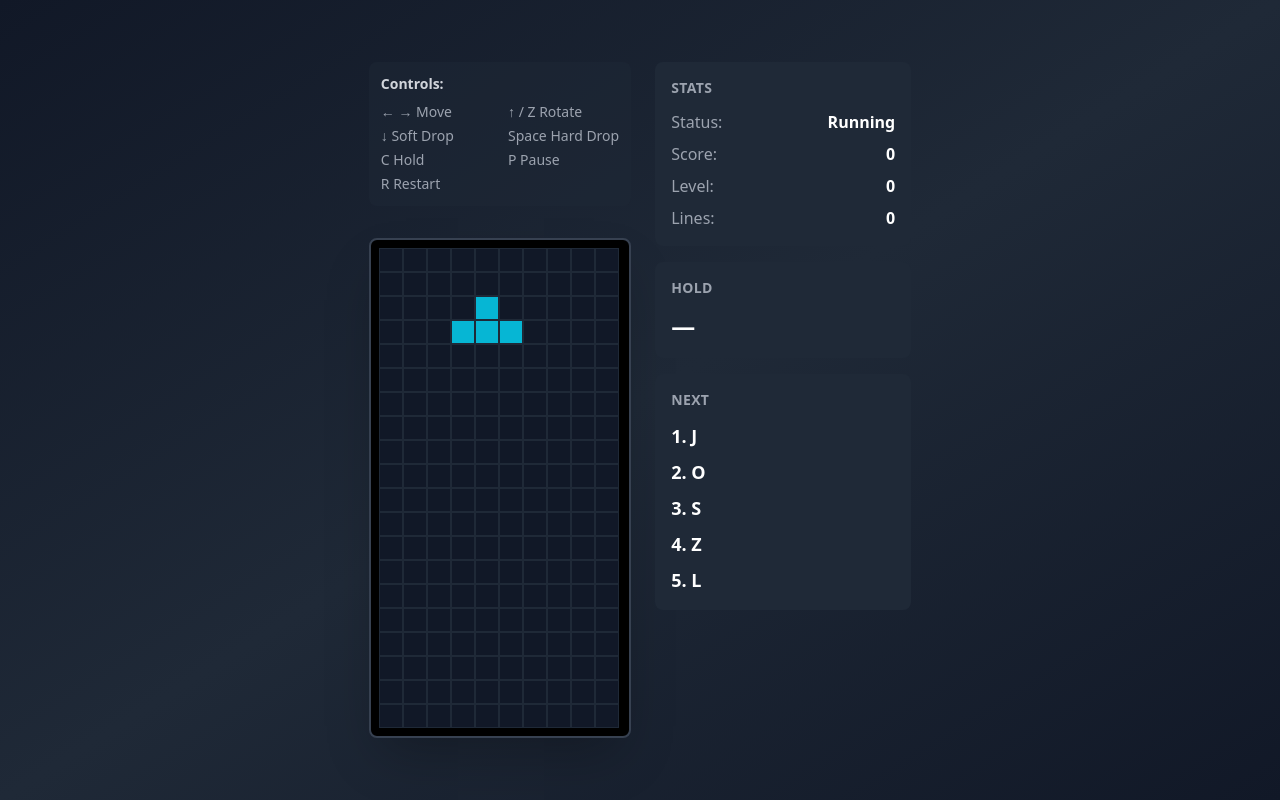
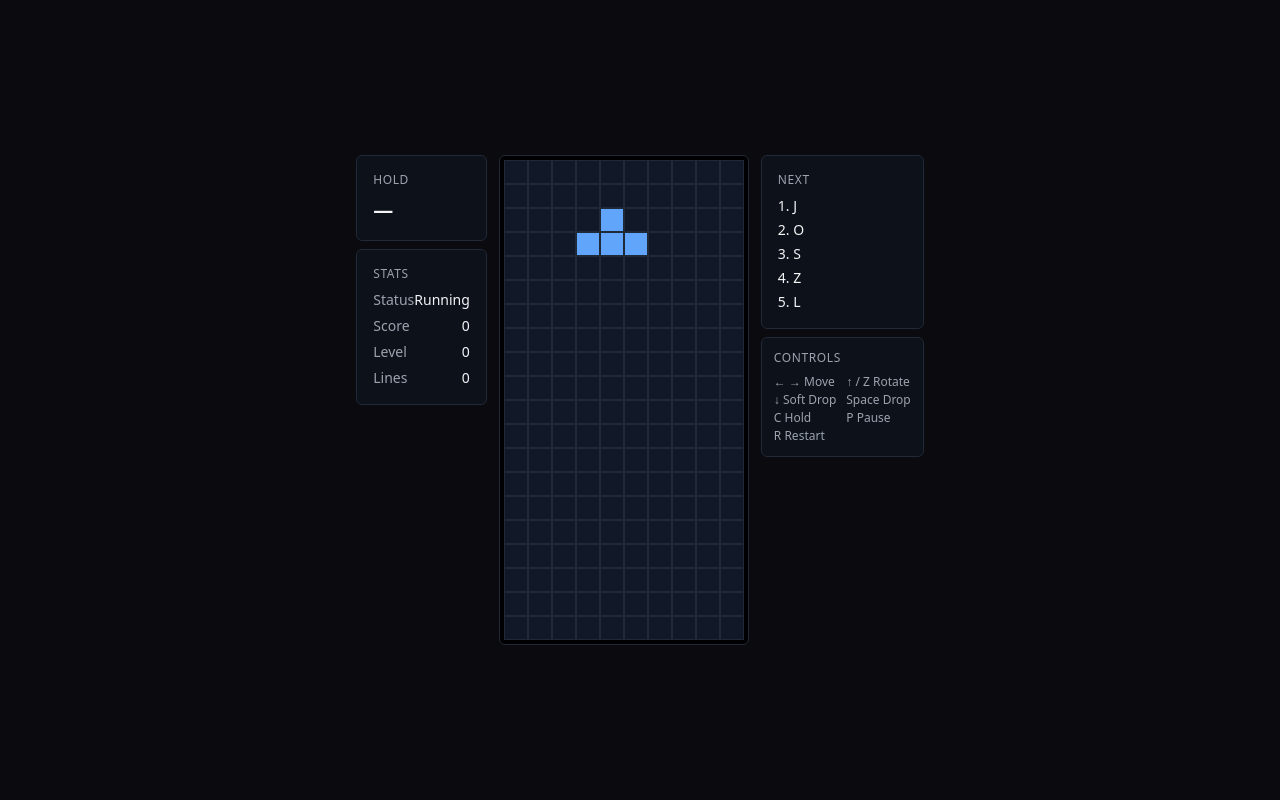
Before and after one commit to ItsRicmor/tetris-game, a Next.js app: page /tetris in a window 1280 px wide. Built offline with nearby package versions, Linux system fonts and the light colour scheme.

Commit message:
Redesign UI with minimal light/dark theme system and responsive mobile-first layout

```diff
--- a/features/tetris/TetrisClient.tsx
+++ b/features/tetris/TetrisClient.tsx
@@ -10,6 +10,7 @@ import { Stats } from "./components/Stats";
 import { HoldDisplay } from "./components/HoldDisplay";
 import { NextQueue } from "./components/NextQueue";
 import { Controls } from "./components/Controls";
+import { ThemeProvider, useTheme, themeConfig } from "./context/ThemeContext";
 
 const GAME_CONFIG = {
   width: 10,
@@ -22,7 +23,9 @@ const GAME_CONFIG = {
   fallIntervalCapMs: 100,
 } as const;
 
-const TetrisClient = () => {
+const TetrisClientContent = () => {
+  const { theme } = useTheme();
+  const colors = themeConfig[theme];
   const [mounted, setMounted] = useState(false);
   const game = useMemo(() => new Game(GAME_CONFIG), []);
   const [snap, setSnap] = useState(() => game.getSnapshot());
@@ -40,31 +43,36 @@ const TetrisClient = () => {
 
   if (!mounted) {
     return (
-      <div className="min-h-screen bg-gradient-to-br from-gray-900 via-gray-800 to-gray-900 flex items-center justify-center">
-        <div className="text-white">Loading...</div>
+      <div className={`min-h-screen ${colors.bg} flex items-center justify-center`}>
+        <div className={colors.text}>Loading...</div>
       </div>
     );
   }
 
   return (
-    <div className="min-h-screen bg-gradient-to-br from-gray-900 via-gray-800 to-gray-900 flex items-center justify-center">
-      <div className="w-full">
-        <div className="flex flex-col lg:flex-row gap-6 items-start justify-center">
-          <div className="flex flex-col gap-4">
-            <Controls />
-            <Board snap={snap} />
-            <GameStatus status={snap.status} />
-          </div>
-
-          <div className="flex flex-col gap-4 w-full lg:w-64">
+    <div className={`min-h-screen ${colors.bg} flex items-center justify-center p-3 sm:p-4`}>
+      <div className="w-full max-w-6xl">
+        <div className="flex flex-col gap-3 sm:gap-4 items-center justify-center">
+          <div className="flex flex-col sm:flex-row gap-3 w-full justify-center items-start">
+            <div className="flex gap-2 w-full sm:w-auto justify-between sm:flex-col sm:order-1">
+              <HoldDisplay hold={snap.hold} canHold={snap.canHold} />
               <Stats
                 status={snap.status}
                 score={snap.score}
                 level={snap.level}
                 lines={snap.lines}
               />
-            <HoldDisplay hold={snap.hold} canHold={snap.canHold} />
+            </div>
+
+            <div className="flex flex-col gap-2 items-center sm:order-2">
+              <Board snap={snap} />
+              <GameStatus status={snap.status} />
+            </div>
+
+            <div className="flex gap-2 w-full sm:w-auto justify-between sm:flex-col sm:order-3">
               <NextQueue next={snap.next} />
+              <Controls />
+            </div>
           </div>
         </div>
       </div>
@@ -72,4 +80,12 @@ const TetrisClient = () => {
   );
 };
 
+const TetrisClient = () => {
+  return (
+    <ThemeProvider>
+      <TetrisClientContent />
+    </ThemeProvider>
+  );
+};
+
 export default TetrisClient;
--- a/features/tetris/components/Board.tsx
+++ b/features/tetris/components/Board.tsx
@@ -1,11 +1,14 @@
 import { useMemo } from "react";
 import type { GameSnapshot } from "@/packages/tetris-engine/src";
+import { useTheme, themeConfig } from "../context/ThemeContext";
 
 interface BoardProps {
   snap: GameSnapshot;
 }
 
 export const Board = ({ snap }: BoardProps) => {
+  const { theme } = useTheme();
+  const colors = themeConfig[theme];
   const { width, height, hiddenRows } = snap;
 
   const activeSet = useMemo(() => {
@@ -26,9 +29,9 @@ export const Board = ({ snap }: BoardProps) => {
       cells.push(
         <div
           key={key}
-          className={`w-6 h-6 border border-gray-800 ${
-            filled ? "bg-cyan-500" : "bg-gray-900"
-          }`}
+          className={`w-5 h-5 sm:w-6 sm:h-6 border ${
+            filled ? colors.block : colors.blockEmpty
+          } ${colors.boardBorder}`}
         />
       );
     }
@@ -40,7 +43,7 @@ export const Board = ({ snap }: BoardProps) => {
   }
 
   return (
-    <div className="inline-block bg-black p-2 rounded-lg shadow-2xl border-2 border-gray-700">
+    <div className={`inline-block ${colors.boardBg} p-1 rounded-md border ${colors.boardBorder}`}>
       {rows}
     </div>
   );
--- a/features/tetris/components/Controls.tsx
+++ b/features/tetris/components/Controls.tsx
@@ -1,15 +1,19 @@
+import { useTheme, themeConfig } from "../context/ThemeContext";
+
 export const Controls = () => {
+  const { theme } = useTheme();
+  const colors = themeConfig[theme];
   return (
-    <div className="mb-4 bg-gray-800/50 rounded-lg p-3 text-sm text-gray-400">
-      <p className="font-semibold text-gray-300 mb-2">Controls:</p>
-      <div className="grid grid-cols-2 gap-x-4 gap-y-1">
+    <div className={`${colors.card} rounded-md p-3 border ${colors.border} flex-1 sm:flex-none`}>
+      <p className={`text-xs font-medium ${colors.textSecondary} uppercase tracking-wider mb-2`}>Controls</p>
+      <div className={`grid grid-cols-2 gap-x-2 gap-y-0.5 text-xs ${colors.textSecondary}`}>
         <span>← → Move</span>
         <span>↑ / Z Rotate</span>
         <span>↓ Soft Drop</span>
-        <span>Space Hard Drop</span>
+        <span>Space Drop</span>
         <span>C Hold</span>
         <span>P Pause</span>
-        <span className="col-span-2">R Restart</span>
+        <span>R Restart</span>
       </div>
     </div>
   );
--- a/features/tetris/components/GameStatus.tsx
+++ b/features/tetris/components/GameStatus.tsx
@@ -1,20 +1,27 @@
+import { useTheme, themeConfig } from "../context/ThemeContext";
+
 interface GameStatusProps {
   status: "Running" | "Paused" | "GameOver";
 }
 
 export const GameStatus = ({ status }: GameStatusProps) => {
+  const { theme } = useTheme();
+  const colors = themeConfig[theme];
+
   if (status === "Running") return null;
 
   return (
-    <div className="mt-4 text-center">
+    <div className="text-center">
       {status === "GameOver" && (
-        <div className="px-4 py-2 bg-red-500/20 border border-red-500 rounded-lg text-red-400 font-semibold">
-          Game Over — press R to restart
+        <div className={`px-4 py-2 ${colors.card} border ${colors.border} rounded-md`}>
+          <p className={`text-sm font-medium ${colors.text}`}>Game Over</p>
+          <p className={`text-xs ${colors.textSecondary} mt-1`}>Press R to restart</p>
         </div>
       )}
       {status === "Paused" && (
-        <div className="px-4 py-2 bg-yellow-500/20 border border-yellow-500 rounded-lg text-yellow-400 font-semibold">
-          Paused — press P to resume
+        <div className={`px-4 py-2 ${colors.card} border ${colors.border} rounded-md`}>
+          <p className={`text-sm font-medium ${colors.text}`}>Paused</p>
+          <p className={`text-xs ${colors.textSecondary} mt-1`}>Press P to resume</p>
         </div>
       )}
     </div>
--- a/features/tetris/components/HoldDisplay.tsx
+++ b/features/tetris/components/HoldDisplay.tsx
@@ -1,4 +1,5 @@
 import type { TetrominoType } from "@/packages/tetris-engine/src";
+import { useTheme, themeConfig } from "../context/ThemeContext";
 
 interface HoldDisplayProps {
   hold: TetrominoType | null;
@@ -6,17 +7,20 @@ interface HoldDisplayProps {
 }
 
 export const HoldDisplay = ({ hold, canHold }: HoldDisplayProps) => {
+  const { theme } = useTheme();
+  const colors = themeConfig[theme];
+
   return (
-    <div className="bg-gray-800 rounded-lg p-4">
-      <h3 className="text-sm font-semibold text-gray-400 uppercase tracking-wide mb-3">
+    <div className={`${colors.card} rounded-md p-3 sm:p-4 border ${colors.border} flex-1 sm:flex-none`}>
+      <h3 className={`text-xs font-medium ${colors.textSecondary} uppercase tracking-wider mb-2`}>
         Hold
       </h3>
       <div className="flex items-center justify-between">
-        <span className="text-2xl font-bold text-white">
+        <span className={`text-lg sm:text-xl font-semibold ${colors.text}`}>
           {hold ?? "—"}
         </span>
         {!canHold && (
-          <span className="text-xs text-gray-500">(locked)</span>
+          <span className={`text-xs ${colors.textSecondary}`}>(locked)</span>
         )}
       </div>
     </div>
--- a/features/tetris/components/NextQueue.tsx
+++ b/features/tetris/components/NextQueue.tsx
@@ -1,18 +1,22 @@
 import type { TetrominoType } from "@/packages/tetris-engine/src";
+import { useTheme, themeConfig } from "../context/ThemeContext";
 
 interface NextQueueProps {
   next: readonly TetrominoType[];
 }
 
 export const NextQueue = ({ next }: NextQueueProps) => {
+  const { theme } = useTheme();
+  const colors = themeConfig[theme];
+
   return (
-    <div className="bg-gray-800 rounded-lg p-4">
-      <h3 className="text-sm font-semibold text-gray-400 uppercase tracking-wide mb-3">
+    <div className={`${colors.card} rounded-md p-3 sm:p-4 border ${colors.border} flex-1 sm:flex-none`}>
+      <h3 className={`text-xs font-medium ${colors.textSecondary} uppercase tracking-wider mb-2`}>
         Next
       </h3>
-      <ol className="space-y-2 list-decimal list-inside text-white">
+      <ol className={`space-y-1 list-decimal list-inside ${colors.text}`}>
         {next.map((t, idx) => (
-          <li key={`${t}-${idx}`} className="text-lg font-semibold">
+          <li key={`${t}-${idx}`} className="text-sm font-medium">
             {t}
           </li>
         ))}
--- a/features/tetris/components/Stats.tsx
+++ b/features/tetris/components/Stats.tsx
@@ -1,3 +1,5 @@
+import { useTheme, themeConfig } from "../context/ThemeContext";
+
 interface StatsProps {
   status: string;
   score: number;
@@ -6,26 +8,31 @@ interface StatsProps {
 }
 
 export const Stats = ({ status, score, level, lines }: StatsProps) => {
+  const { theme } = useTheme();
+  const colors = themeConfig[theme];
+
   return (
-    <div className="bg-gray-800 rounded-lg p-4 space-y-2">
-      <h3 className="text-sm font-semibold text-gray-400 uppercase tracking-wide mb-3">
+    <div className={`${colors.card} rounded-md p-3 sm:p-4 border ${colors.border} flex-1 sm:flex-none`}>
+      <h3 className={`text-xs font-medium ${colors.textSecondary} uppercase tracking-wider mb-2`}>
         Stats
       </h3>
-      <div className="flex justify-between">
-        <span className="text-gray-400">Status:</span>
-        <span className="font-semibold text-white">{status}</span>
-      </div>
-      <div className="flex justify-between">
-        <span className="text-gray-400">Score:</span>
-        <span className="font-semibold text-white">{score}</span>
-      </div>
-      <div className="flex justify-between">
-        <span className="text-gray-400">Level:</span>
-        <span className="font-semibold text-white">{level}</span>
-      </div>
-      <div className="flex justify-between">
-        <span className="text-gray-400">Lines:</span>
-        <span className="font-semibold text-white">{lines}</span>
+      <div className="space-y-1.5">
+        <div className="flex justify-between items-center">
+          <span className={`text-sm ${colors.textSecondary}`}>Status</span>
+          <span className={`text-sm font-medium ${colors.text}`}>{status}</span>
+        </div>
+        <div className="flex justify-between items-center">
+          <span className={`text-sm ${colors.textSecondary}`}>Score</span>
+          <span className={`text-sm font-medium ${colors.text}`}>{score}</span>
+        </div>
+        <div className="flex justify-between items-center">
+          <span className={`text-sm ${colors.textSecondary}`}>Level</span>
+          <span className={`text-sm font-medium ${colors.text}`}>{level}</span>
+        </div>
+        <div className="flex justify-between items-center">
+          <span className={`text-sm ${colors.textSecondary}`}>Lines</span>
+          <span className={`text-sm font-medium ${colors.text}`}>{lines}</span>
+        </div>
       </div>
     </div>
   );
--- /dev/null
+++ b/features/tetris/context/ThemeContext.tsx
@@ -0,0 +1,69 @@
+"use client";
+
+import { createContext, useContext, useEffect, useState } from "react";
+
+type Theme = "light" | "dark";
+
+interface ThemeContextType {
+  theme: Theme;
+  setTheme: (theme: Theme) => void;
+}
+
+const ThemeContext = createContext<ThemeContextType | undefined>(undefined);
+
+export const useTheme = () => {
+  const context = useContext(ThemeContext);
+  if (!context) {
+    throw new Error("useTheme must be used within ThemeProvider");
+  }
+  return context;
+};
+
+export const ThemeProvider = ({ children }: { children: React.ReactNode }) => {
+  const [theme, setTheme] = useState<Theme>("dark");
+
+  useEffect(() => {
+    if (typeof window !== "undefined") {
+      const params = new URLSearchParams(window.location.search);
+      const themeParam = params.get("theme");
+      if (themeParam === "light" || themeParam === "dark") {
+        setTheme(themeParam);
+      }
+    }
+  }, []);
+
+  return (
+    <ThemeContext.Provider value={{ theme, setTheme }}>
+      {children}
+    </ThemeContext.Provider>
+  );
+};
+
+export const themeConfig = {
+  light: {
+    bg: "bg-white",
+    text: "text-gray-900",
+    textSecondary: "text-gray-600",
+    border: "border-gray-200",
+    card: "bg-gray-50",
+    hover: "hover:bg-gray-100",
+    accent: "text-blue-600",
+    block: "bg-blue-500",
+    blockEmpty: "bg-gray-100",
+    boardBg: "bg-gray-50",
+    boardBorder: "border-gray-300",
+  },
+  dark: {
+    bg: "bg-[#0a0a0f]",
+    text: "text-gray-100",
+    textSecondary: "text-gray-400",
+    border: "border-gray-800",
+    card: "bg-gray-900/50",
+    hover: "hover:bg-gray-800",
+    accent: "text-blue-400",
+    block: "bg-blue-400",
+    blockEmpty: "bg-gray-900",
+    boardBg: "bg-black",
+    boardBorder: "border-gray-800",
+  },
+};
```
Also changed, not shown: app/page.tsx (+20 -12 lines). Lines whose indentation alone changed are shown as unchanged.
